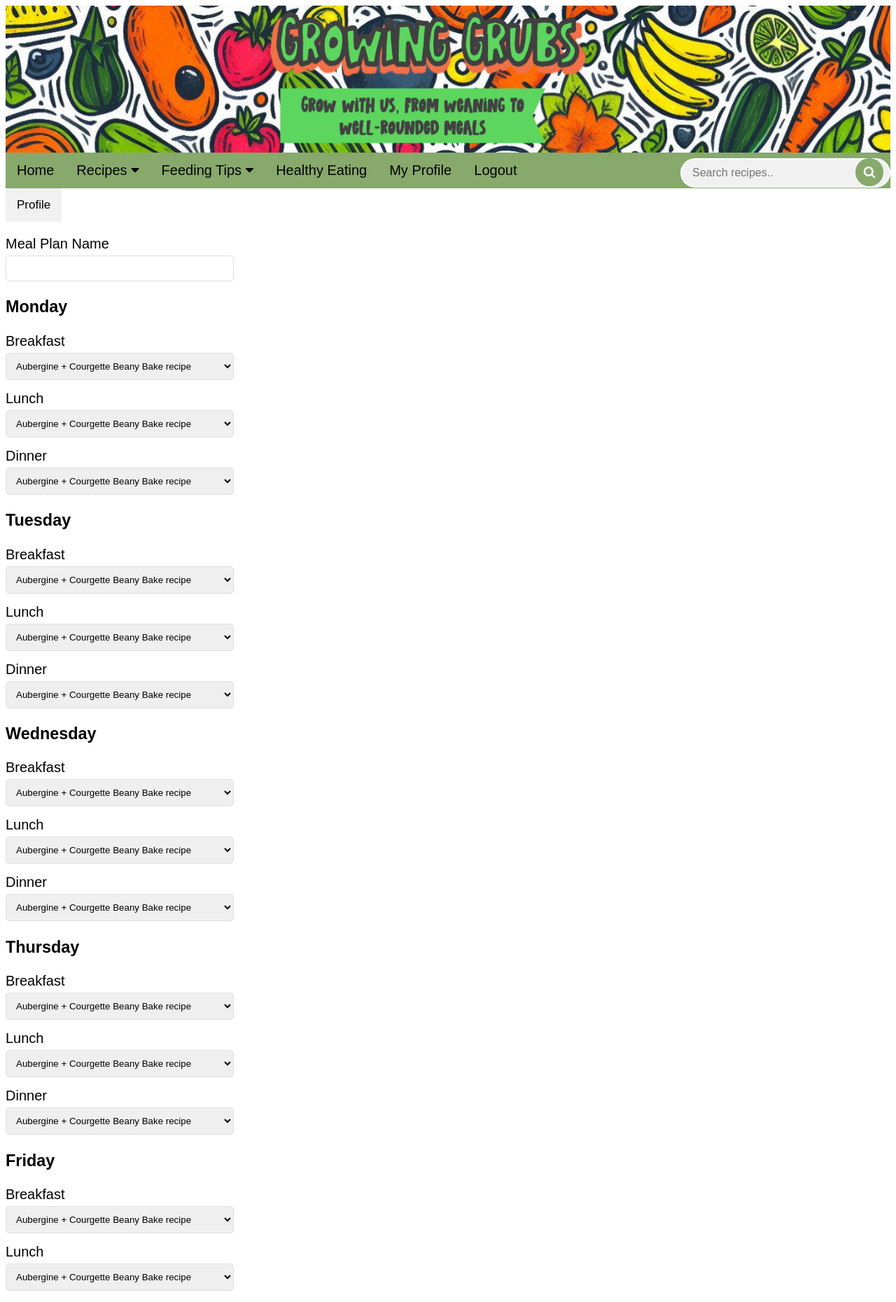
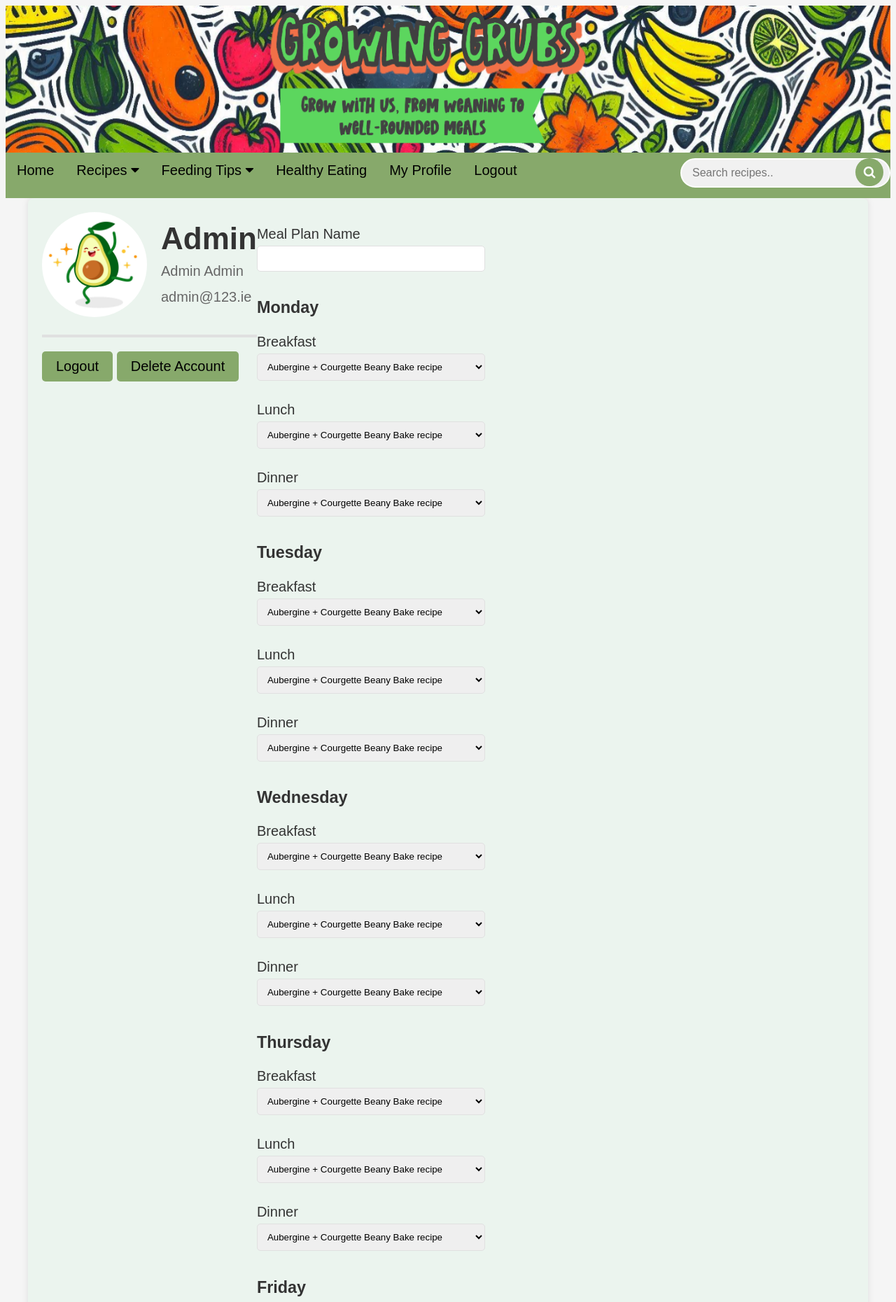
Before and after one commit to Veebaa/Growing-Grubs, a Flask app: page /meal-planner in a window 1280 px wide. Shown: the top 1860 px of the page at 70% size. Run offline with Flask 3, Linux system fonts and the light colour scheme; a user stored in the database is signed in; data comes from the database, SQL or seed files in the repository; both versions use the stored data as it was after the commit.

Commit message:
Mael plan view updated

```diff
--- a/mod/app.py
+++ b/mod/app.py
@@ -223,7 +223,31 @@ def profile():
     meal_plans = MealPlan.query.filter_by(user_id=current_user.id).all()
     logger.info(f'Fetched {len(meal_plans)} meal plans for user ID {current_user.id}.')
 
-    return render_template('profile.html', user=user_info, available_profile_images=available_profile_images, meal_plans=meal_plans)
+    # If you want to get details for all meal plans here, you'll need to structure your data accordingly
+    meal_plan_details = {}
+    for meal_plan in meal_plans:
+        meal_plan_days = MealPlanDay.query.filter_by(meal_plan_id=meal_plan.id).all()
+        days = [
+            {
+                'day': meal_plan_day.day,
+                'breakfast': meal_plan_day.breakfast.title if meal_plan_day.breakfast else None,
+                'lunch': meal_plan_day.lunch.title if meal_plan_day.lunch else None,
+                'dinner': meal_plan_day.dinner.title if meal_plan_day.dinner else None
+            }
+            for meal_plan_day in meal_plan_days
+        ]
+        meal_plan_details[meal_plan.id] = {
+            'name': meal_plan.name,
+            'days': days
+        }
+
+        logger.info(f"Meal plan details for {meal_plan.name}: {days}")
+
+    return render_template('profile.html',
+                           user=user_info,
+                           available_profile_images=available_profile_images,
+                           meal_plans=meal_plans,
+                           meal_plan_details=meal_plan_details)
 
 
 @other_routes.route('/meal-planner', methods=['GET', 'POST'])
@@ -246,6 +270,24 @@ def meal_planner():
         db.session.add(meal_plan)
         db.session.flush()
 
+        # Add the selected recipes to the meal plan
+        selected_recipes = set()
+        for day_form in [form.monday, form.tuesday, form.wednesday, form.thursday, form.friday, form.saturday,
+                         form.sunday]:
+            if day_form.breakfast.data:
+                selected_recipes.add(day_form.breakfast.data)
+            if day_form.lunch.data:
+                selected_recipes.add(day_form.lunch.data)
+            if day_form.dinner.data:
+                selected_recipes.add(day_form.dinner.data)
+
+        # Associate the selected recipes with the meal plan
+        for recipe_id in selected_recipes:
+            recipe = Recipe.query.get(recipe_id)
+            if recipe:
+                meal_plan.recipes.append(recipe)
+
+        # Save the meal plan days
         for day_name, day_form in [('Monday', form.monday), ('Tuesday', form.tuesday), ('Wednesday', form.wednesday),
                                    ('Thursday', form.thursday), ('Friday', form.friday), ('Saturday', form.saturday),
                                    ('Sunday', form.sunday)]:
@@ -260,9 +302,9 @@ def meal_planner():
 
         db.session.commit()
         flash('Meal plan created successfully!')
-        return redirect(url_for('other_routes.meal_planner', meal_plan_id=meal_plan.id))
+        return redirect(url_for('other_routes.meal_planner'))
 
-    return render_template('meal_planner.html', form=form)
+    return render_template('meal_planner.html', form=form, user=current_user)
 
 
 @other_routes.route('/edit_profile', methods=['POST'])
@@ -577,34 +619,54 @@ def unfavourite_recipe(recipe_id):
         return jsonify({'success': False, 'message': 'Recipe not found in favourites.'})
 
 
-@other_routes.route('/meal-plan/<int:meal_plan_id>')
+# @other_routes.route('/meal-plan/<int:meal_plan_id>', methods=['GET', 'POST'])
+# @login_required
+# def view_meal_plan(meal_plan_id):
+#     logger = current_app.logger
+#
+#     meal_plan = MealPlan.query.get_or_404(meal_plan_id)
+#
+#     if meal_plan.user != current_user:
+#         flash('You do not have permission to view this meal plan.')
+#         return redirect(url_for('index'))
+#
+#     logger.info(f"User {current_user.username} is viewing meal plan: {meal_plan.name}")
+#
+#     # Fetch meal plan details
+#     meal_plan_days = MealPlanDay.query.filter_by(meal_plan_id=meal_plan.id).all()
+#     days = [
+#         {
+#             'day': meal_plan_day.day,
+#             'breakfast': meal_plan_day.breakfast.title if meal_plan_day.breakfast else None,
+#             'lunch': meal_plan_day.lunch.title if meal_plan_day.lunch else None,
+#             'dinner': meal_plan_day.dinner.title if meal_plan_day.dinner else None
+#         }
+#         for meal_plan_day in meal_plan_days
+#     ]
+#
+#     logger.info(f"Meal plan details for {meal_plan.name}: {days}")
+#
+#     # Render a separate template for viewing meal plan details
+#     return render_template('view_meal_plan.html', meal_plan_name=meal_plan.name, days=days, user=current_user, meal_plan_id=meal_plan.id)
+
+
+@other_routes.route('/meal-plan/delete/<int:meal_plan_id>', methods=['POST'])
 @login_required
-def view_meal_plan(meal_plan_id):
-    logger = current_app.logger  # Initialize the logger
-
+def delete_meal_plan(meal_plan_id):
     meal_plan = MealPlan.query.get_or_404(meal_plan_id)
 
     if meal_plan.user != current_user:
-        flash('You do not have permission to view this meal plan.')
-        return redirect(url_for('index'))
+        flash('You do not have permission to delete this meal plan.')
+        return redirect(url_for('other_routes.profile'))
 
-    logger.info(f"User {current_user.username} is viewing meal plan: {meal_plan.name}")
+    # Delete the meal plan and associated meal plan days
+    MealPlanDay.query.filter_by(meal_plan_id=meal_plan_id).delete()
+    db.session.delete(meal_plan)
+    db.session.commit()
 
-    # Fetch meal plan details for JSON response
-    meal_plan_days = MealPlanDay.query.filter_by(meal_plan_id=meal_plan.id).all()
-    days = [
-        {
-            'day': meal_plan_day.day,
-            'breakfast': meal_plan_day.breakfast.title,
-            'lunch': meal_plan_day.lunch.title,
-            'dinner': meal_plan_day.dinner.title
-        }
-        for meal_plan_day in meal_plan_days
-    ]
+    flash('Meal plan deleted successfully.')
+    return redirect(url_for('other_routes.profile'))
 
-    logger.info(f"Meal plan details for {meal_plan.name}: {days}")
-
-    return jsonify({'name': meal_plan.name, 'days': days})
 
 
 @other_routes.route('/feeding_stages')
--- a/static/css/profile.css
+++ b/static/css/profile.css
@@ -1,3 +1,20 @@
+/* Profile and Meal Planner Shared Styles */
+body {
+    font-family: Arial, sans-serif;
+    background-color: #f5f5f5;
+    color: #333;
+}
+
+/* Container Styles */
+.container {
+    max-width: 1200px;
+    margin: 0 auto;
+    padding: 20px;
+    background: #ebf4ee;  /* Sage background */
+    border-radius: 8px;
+    box-shadow: 0 0 10px rgba(0, 0, 0, 0.1);
+}
+
 .profile-container {
     max-width: 900px;
     margin: 0 auto;
@@ -29,10 +46,12 @@
     flex-grow: 1;
 }
 
-.profile-info h1 {
+.profile-info h1, .meal-plan-title {
     margin: 0;
-    font-size: 2em;
+    font-size: 2.2em;
+    color: #333;
 }
+
 .profile-info p {
   margin: 5px 0;
   color: #666;
@@ -60,19 +79,61 @@
     box-shadow: 0 2px 5px rgba(0, 0, 0, 0.1); /* Light shadow */
 }
 
-@media (max-width: 768px) {
-    .meal-plan-container {
-        flex-direction: column; /* Stack meal plan sections on smaller screens */
+/* Styling for the meal plan details */
+.meal-plan-details {
+    margin-top: 20px;
+    border: 1px solid #ddd;
+    border-radius: 8px;
+    overflow: hidden;
 }
 
-    .meal-plan-form,
-    .meal-plan-display {
-        width: 100%; /* Full width for smaller screens */
-        margin-bottom: 20px; /* Space between stacked sections */
+#meal-plan-{{ meal_plan.id }} {
+    width: 100%;
+    border-collapse: collapse;
+}
+
+#meal-plan-{{ meal_plan.id }} th,
+#meal-plan-{{ meal_plan.id }} td {
+    border: 1px solid #ddd;
+    padding: 12px;
+    text-align: left;
+}
+
+#meal-plan-{{ meal_plan.id }} th {
+    background-color: #4CAF50; /* Adjust as per your color scheme */
+    color: white;
+    font-weight: bold;
+}
+
+#meal-plan-{{ meal_plan.id }} tr:nth-child(even) {
+    background-color: #f9f9f9; /* Light grey for even rows */
+}
+
+#meal-plan-{{ meal_plan.id }} tr:hover {
+    background-color: #f1f1f1; /* Highlight on hover */
+}
+
+#meal-plan-{{ meal_plan.id }} caption {
+    font-size: 1.5em;
+    margin: 10px 0;
+}
+
+#meal-plan-{{ meal_plan.id }} td {
+    transition: background-color 0.3s ease;
+}
+
+/* Responsive styles */
+@media (max-width: 768px) {
+    #meal-plan-{{ meal_plan.id }} {
+        font-size: 14px; /* Adjust font size on smaller screens */
+    }
+
+    #meal-plan-{{ meal_plan.id }} th, #meal-plan-{{ meal_plan.id }} td {
+        padding: 10px; /* Reduce padding on smaller screens */
     }
 }
 
-.profile-actions button, .edit-profile button {
+.profile-actions button{
   padding: 10px 20px;
   font-size: 1em;
   color: black;
@@ -83,7 +144,7 @@
   transition: background 0.3s ease;
 }
 
-.profile-actions button:hover, .edit-profile button:hover  {
+.profile-actions button:hover  {
   background: #69c587;
 }
 
@@ -110,6 +171,8 @@
     flex-wrap: wrap;
     gap: 20px;
 }
+
+/* Card Styles for Recipes and Meal Plans */
 .card {
     background: #fff;
     border-radius: 8px;
@@ -118,18 +181,7 @@
     transition: transform 0.3s ease;
     text-align: center;
     width: calc(33.333% - 20px); /* Adjust based on available space */
-}
-
-@media (max-width: 768px) {
-    .card {
-        width: calc(50% - 20px); /* Change card width on smaller screens */
-    }
-}
-
-@media (max-width: 480px) {
-    .card {
-        width: 100%; /* Full width on extra small screens */
-    }
+    margin-bottom: 20px; /* Consistent spacing */
 }
 
 .card:hover {
@@ -145,8 +197,8 @@
 .card h3 {
     margin: 0;
     padding: 10px;
-  background: #f8f8f8;
     font-size: 1.2em;
+    background-color: #f8f8f8;
 }
 
 /* Styling for the Remove from Favourites button */
@@ -239,26 +291,31 @@
     z-index: 1002;
 }
 
-
+/* Tab Styles */
 .tab-container {
     display: flex;
-  justify-content: space-between;
+    justify-content: center;
 }
 
 .tablink {
-  background-color: #f1f1f1;
+    margin: 10px;
+    background-color: #87a96b;
     border: none;
     padding: 14px 16px;
     cursor: pointer;
     font-size: 17px;
+    border: none;
+    border-radius: 5px;
+    transition: background 0.3s;
 }
 
 .tablink:hover {
-  background-color: #ddd;
+    background-color: #69c587;
 }
 
 .tablink.active {
-  background-color: #ccc;
+    background-color: #87a96b; /* Active tab in sage green */
+    color: white;
 }
 
 .tabcontent {
@@ -266,4 +323,59 @@
     padding: 20px;
     border: 1px solid #ccc;
     border-top: none;
+    background-color: #f9f9f9;
+    border-radius: 8px;
 }
+
+/* Form Inputs */
+input[type="text"], input[type="email"], select {
+    width: 100%;
+    padding: 10px;
+    border: 1px solid #e0e0e0;
+    border-radius: 5px;
+    margin-bottom: 15px;
+}
+
+/* Responsive Adjustments */
+
+/* Delete Confirmation */
+.overlay, .delete-confirmation {
+    display: none;
+    position: fixed;
+    top: 50%;
+    left: 50%;
+    transform: translate(-50%, -50%);
+    background: white;
+    border-radius: 10px;
+    padding: 20px;
+    box-shadow: 0 4px 8px rgba(0, 0, 0, 0.2);
+    z-index: 1001;
+}
+
+
+@media (max-width: 768px) {
+    .card {
+        width: calc(50% - 20px); /* Change card width on smaller screens */
+    }
+    .tab-container {
+        flex-direction: column; /* Stack tabs vertically */
+    }
+}
+
+@media (max-width: 480px) {
+    .card {
+        width: 100%; /* Full width on extra small screens */
+    }
+}
+
+@media (max-width: 768px) {
+    .meal-plan-container {
+        flex-direction: column; /* Stack meal plan sections on smaller screens */
+    }
+
+    .meal-plan-form,
+    .meal-plan-display {
+        width: 100%; /* Full width for smaller screens */
+        margin-bottom: 20px; /* Space between stacked sections */
+    }
+}
--- a/templates/meal_planner.html
+++ b/templates/meal_planner.html
@@ -27,10 +27,27 @@
     </nav>
 
     <!-- Main content section -->
-    <main>
-        <div class="tab-container">
-            <button class="tablink" onclick="window.location.href='{{ url_for('other_routes.profile') }}'">Profile</button>
+    <main class="container">
+
+        <div class="profile-section">
+        <div class="profile-header">
+            <div class="profile-image">
+                <img src="{{ url_for('static', filename='images/profiles/' + (user.profile_image if user.profile_image else 'default.jpg')) }}" alt="Profile Image">
+            </div>
+            <div class="profile-info">
+                <h1>{{ user.username }}</h1>
+                <p>{{ user.first_name }} {{ user.last_name }}</p>
+                <p>{{ user.email }}</p>
+            </div>
         </div>
+
+        <div class="profile-actions">
+            <form method="POST" action="{{ url_for('other_routes.logout') }}">
+                <button type="submit">Logout</button>
+                <button type="button" onclick="confirmDelete()">Delete Account</button>
+            </form>
+        </div>
+    </div>
 
         <div class="meal-plan-container">
             <form method="POST" action="{{ url_for('other_routes.meal_planner') }}">
@@ -55,6 +72,7 @@
                 <button type="submit" class="btn">Save Meal Plan</button>
             </form>
         </div>
+
     </main>
 
     <footer class="footer">
```
Also changed, not shown: static/js/meal_plan_details.js (+3 -29 lines), templates/profile.html (+33 -7 lines), mod/database.db. Lines whose indentation alone changed are shown as unchanged.
